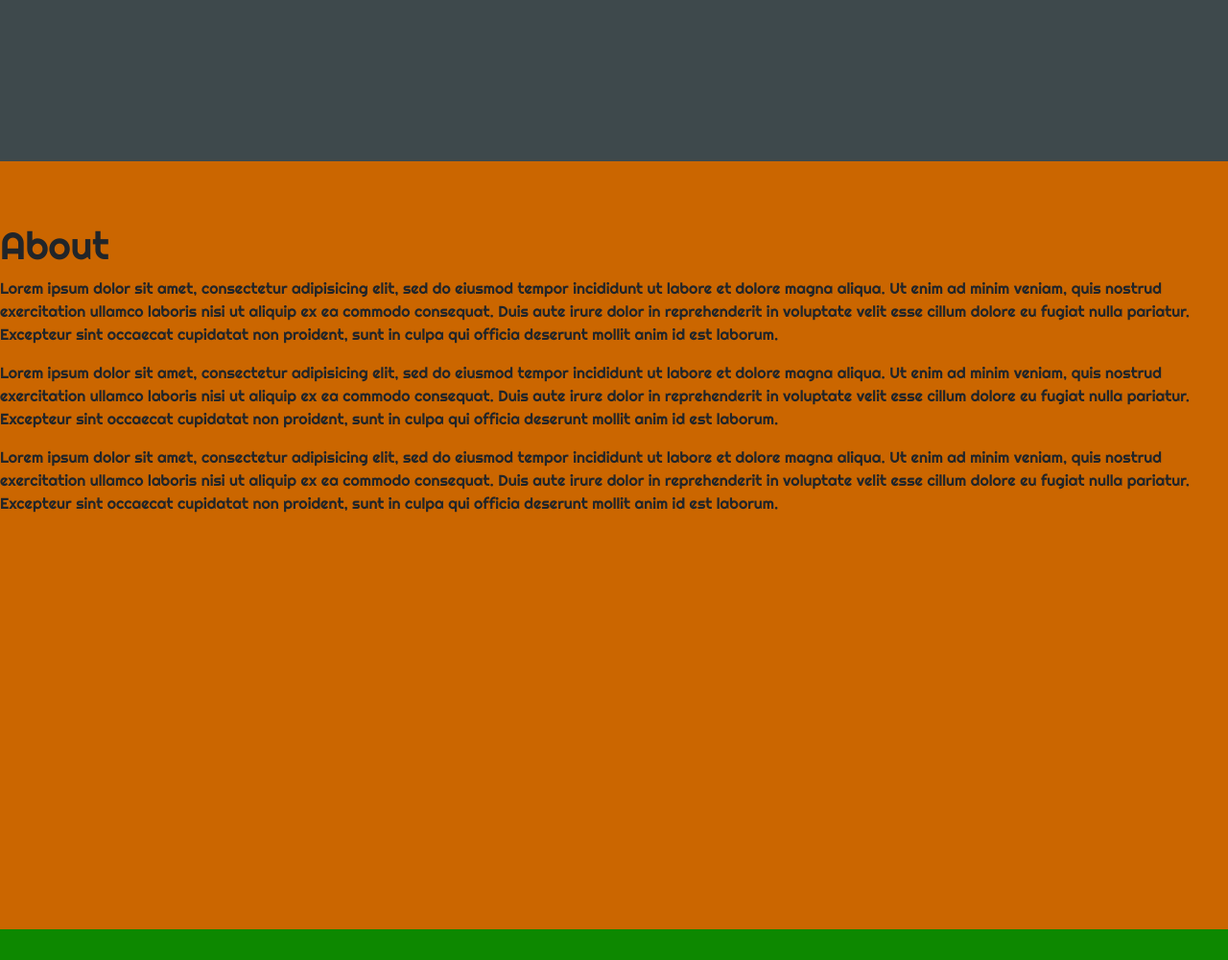
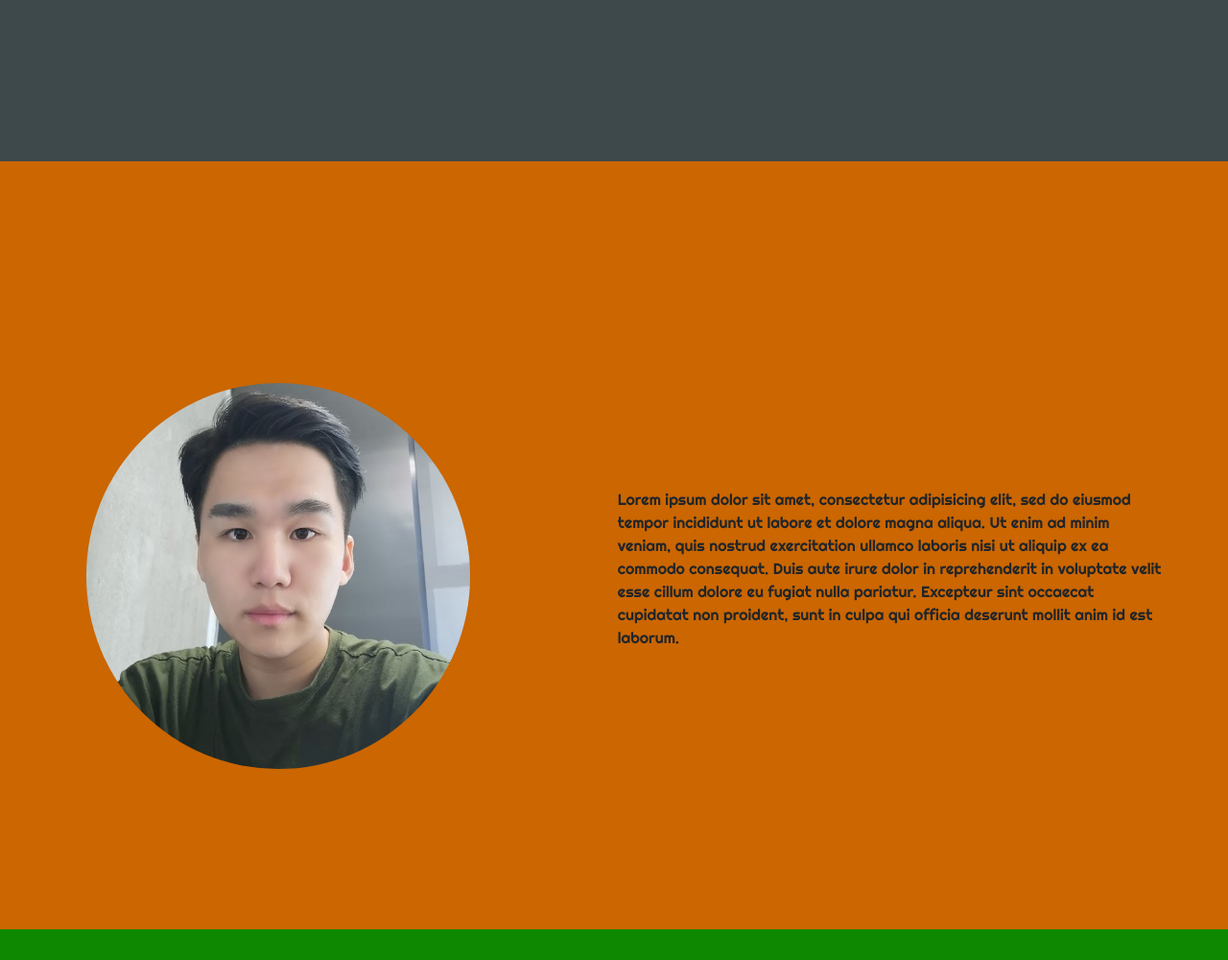
Before and after one commit to JeanPark-Dev/Jean, a PHP site: page / in a window 1280 px wide. Shown: the part 632-1632 px from the top of the page at 96% size. Run offline with PHP 8.4, Linux system fonts and the light colour scheme.

Commit message:
layout of about section done

```diff
--- a/index.html
+++ b/index.html
@@ -30,31 +30,17 @@
             </div>
 
             <div id="about-section" class="main-section">
-                <h1>About</h1>
-                <p>
-                    Lorem ipsum dolor sit amet, consectetur adipisicing elit, sed do eiusmod
+                <img id="profile-img" src="img/Jean.jpg">
+
+                <div id="profile-contents">
+                    <p>Lorem ipsum dolor sit amet, consectetur adipisicing elit, sed do eiusmod
                 tempor incididunt ut labore et dolore magna aliqua. Ut enim ad minim veniam,
                 quis nostrud exercitation ullamco laboris nisi ut aliquip ex ea commodo
                 consequat. Duis aute irure dolor in reprehenderit in voluptate velit esse
                 cillum dolore eu fugiat nulla pariatur. Excepteur sint occaecat cupidatat non
-                proident, sunt in culpa qui officia deserunt mollit anim id est laborum.
-                </p>
-                <p>
-                    Lorem ipsum dolor sit amet, consectetur adipisicing elit, sed do eiusmod
-                tempor incididunt ut labore et dolore magna aliqua. Ut enim ad minim veniam,
-                quis nostrud exercitation ullamco laboris nisi ut aliquip ex ea commodo
-                consequat. Duis aute irure dolor in reprehenderit in voluptate velit esse
-                cillum dolore eu fugiat nulla pariatur. Excepteur sint occaecat cupidatat non
-                proident, sunt in culpa qui officia deserunt mollit anim id est laborum.
-                </p>
-                <p>
-                    Lorem ipsum dolor sit amet, consectetur adipisicing elit, sed do eiusmod
-                tempor incididunt ut labore et dolore magna aliqua. Ut enim ad minim veniam,
-                quis nostrud exercitation ullamco laboris nisi ut aliquip ex ea commodo
-                consequat. Duis aute irure dolor in reprehenderit in voluptate velit esse
-                cillum dolore eu fugiat nulla pariatur. Excepteur sint occaecat cupidatat non
-                proident, sunt in culpa qui officia deserunt mollit anim id est laborum.
-                </p>
+                        proident, sunt in culpa qui officia deserunt mollit anim id est laborum.</p>
+                </div>
+
             </div>
 
             <div id="project-section" class="main-section">
--- a/style.css
+++ b/style.css
@@ -21,9 +21,7 @@ body {
 
 }
 
-main {
-	top: ;
-}
+
 
 .main-section {
 	height: 100vh;
@@ -53,16 +51,45 @@ main {
 	font-size: 6vw;
 }
 
-
+/* about section*/
 
 #about-section {
 	background-color: #CB6600;
+	display: flex;
+	justify-content: center;
+	align-items: center;
+	/*flex-wrap: wrap;*/
+
 }
+
+#profile-img {
+	width: 70%;
+	min-width: 16em;
+	border-radius: 50%;
+	margin: 7vw;
+}
+#profile-contents {
+	width: 100%;
+	min-width: 14em;
+	margin: 5vw;
+}
+
+@media (max-width: 769px) {
+	#about-section {
+		flex-wrap: wrap;
+	}
+	#profile-img {
+		width: 50vh;
+	}
+}
+
+/*project section*/
 
 #project-section {
 	background-color: #0D8800;
 }
 
+/*contact section*/
 #contact-section {
 	background-color: #127C9A;
 }
```
Also changed, not shown: Devlog.md (added, +4 -0 lines), img/Jean.jpg (added).
